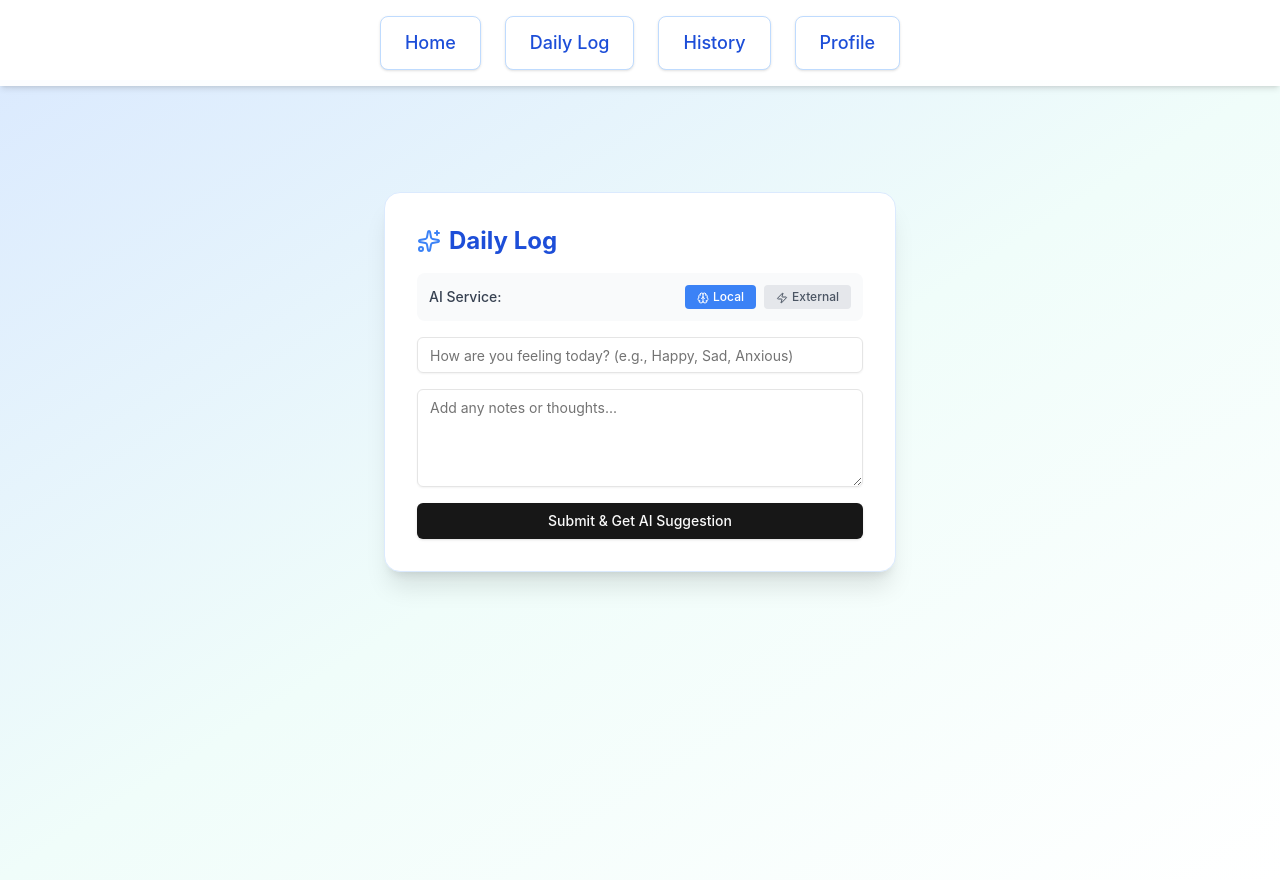
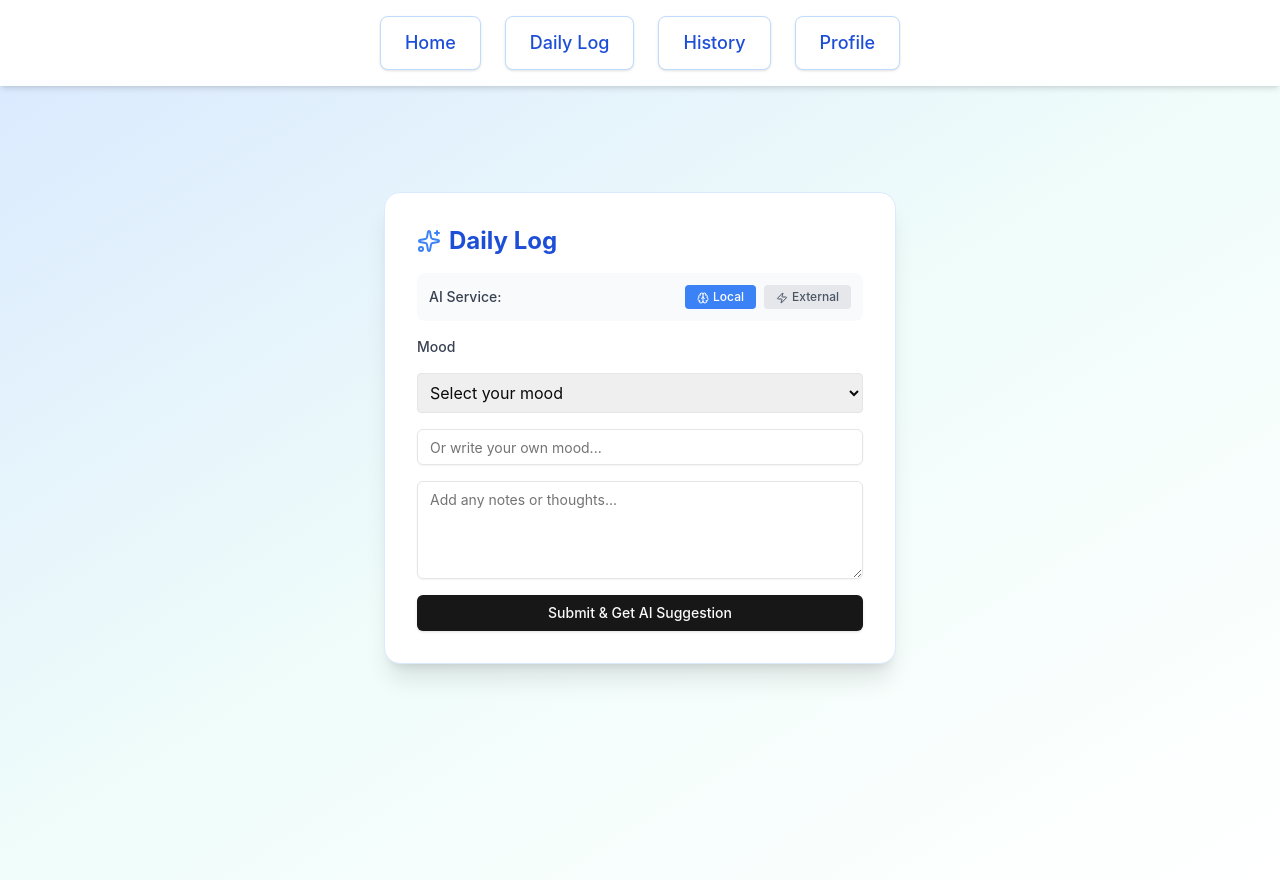
Before and after one commit to wajahat7777/Nexium_Wajahat_Project, a Next.js app in the folder frontend/: page /daily-log in a window 1280 px wide. Built offline with nearby package versions, Linux system fonts and the light colour scheme; sample sign-in values are in the browser's storage.

Commit message:
adding drop down to mood selection

```diff
--- a/frontend/pages/daily-log.js
+++ b/frontend/pages/daily-log.js
@@ -5,6 +5,7 @@ import AuthGuard from "@/components/AuthGuard";
 
 export default function DailyLog() {
   const [mood, setMood] = useState("");
+  const [customMood, setCustomMood] = useState("");
   const [notes, setNotes] = useState("");
   const [aiSuggestion, setAiSuggestion] = useState("");
   const [loading, setLoading] = useState(false);
@@ -15,7 +16,8 @@ export default function DailyLog() {
 
   const handleSubmit = async (e) => {
     e.preventDefault();
-    if (!mood) return;
+    const moodToSend = customMood.trim() ? customMood : mood;
+    if (!moodToSend) return;
 
     setLoading(true);
     setSaved(false);
@@ -30,7 +32,7 @@ export default function DailyLog() {
           'Content-Type': 'application/json',
         },
         body: JSON.stringify({
-          mood,
+          mood: moodToSend,
           notes: notes || ''
         }),
       });
@@ -85,13 +87,14 @@ export default function DailyLog() {
               "Focus on small, manageable tasks to help you feel more in control."
             ]
           };
-          const moodSuggestions = suggestions[mood] || suggestions["Okay"];
+          const moodSuggestions = suggestions[moodToSend] || suggestions["Okay"];
           const randomSuggestion = moodSuggestions[Math.floor(Math.random() * moodSuggestions.length)];
           setAiSuggestion(randomSuggestion);
         }
 
         // Clear form
         setMood("");
+        setCustomMood("");
         setNotes("");
       } else {
         console.error('Failed to save log');
@@ -149,11 +152,23 @@ export default function DailyLog() {
           </div>
 
           <form onSubmit={handleSubmit} className="space-y-4">
-            <Input
+            <label className="block text-sm font-medium text-gray-700">Mood</label>
+            <select
+              className="w-full p-2 border rounded mb-2"
               value={mood}
               onChange={e => setMood(e.target.value)}
-              placeholder="How are you feeling today? (e.g., Happy, Sad, Anxious)"
-              required
+            >
+              <option value="">Select your mood</option>
+              <option value="Happy">Happy</option>
+              <option value="Good">Good</option>
+              <option value="Okay">Okay</option>
+              <option value="Sad">Sad</option>
+              <option value="Terrible">Terrible</option>
+            </select>
+            <Input
+              value={customMood}
+              onChange={e => setCustomMood(e.target.value)}
+              placeholder="Or write your own mood..."
             />
             <Textarea
               value={notes}
```
